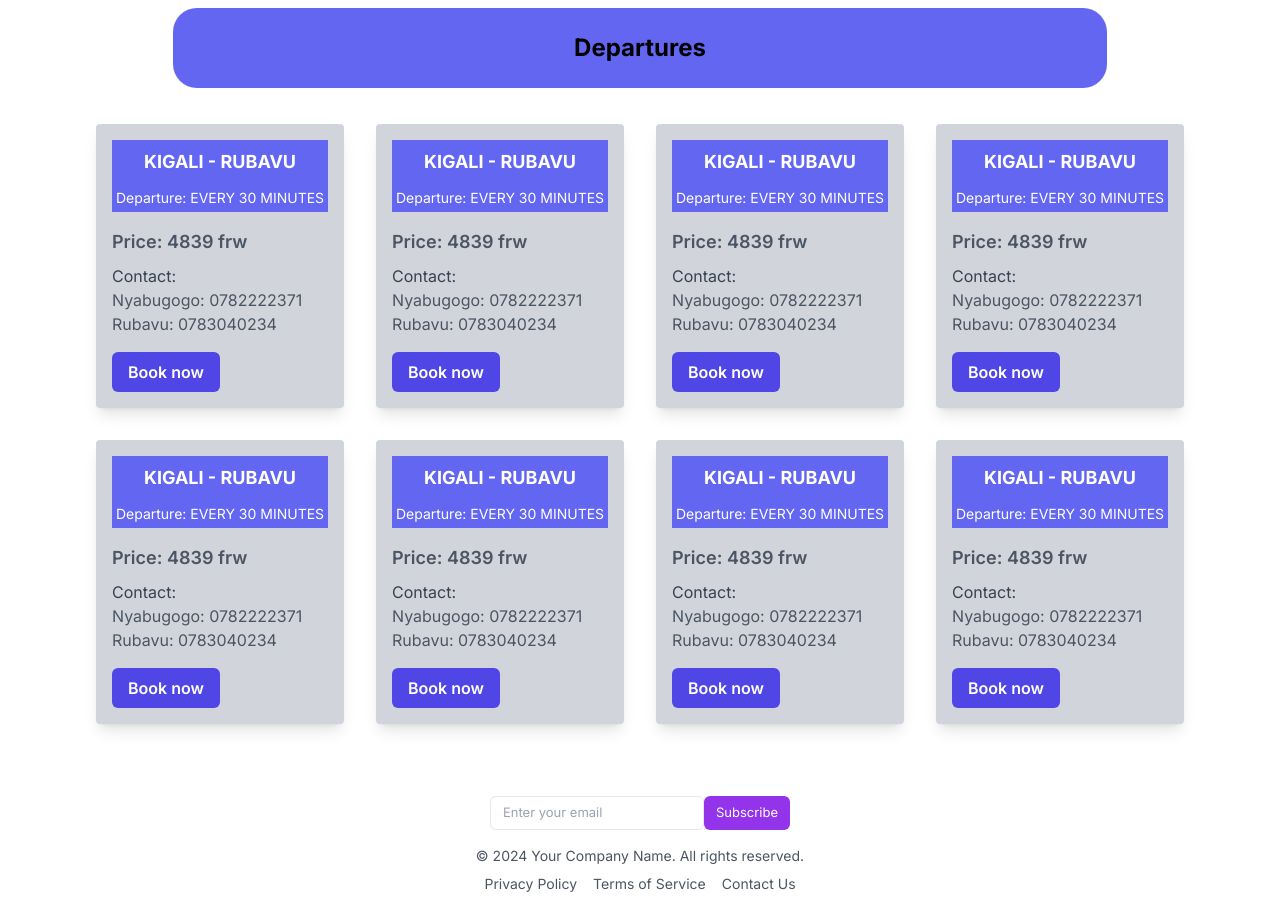
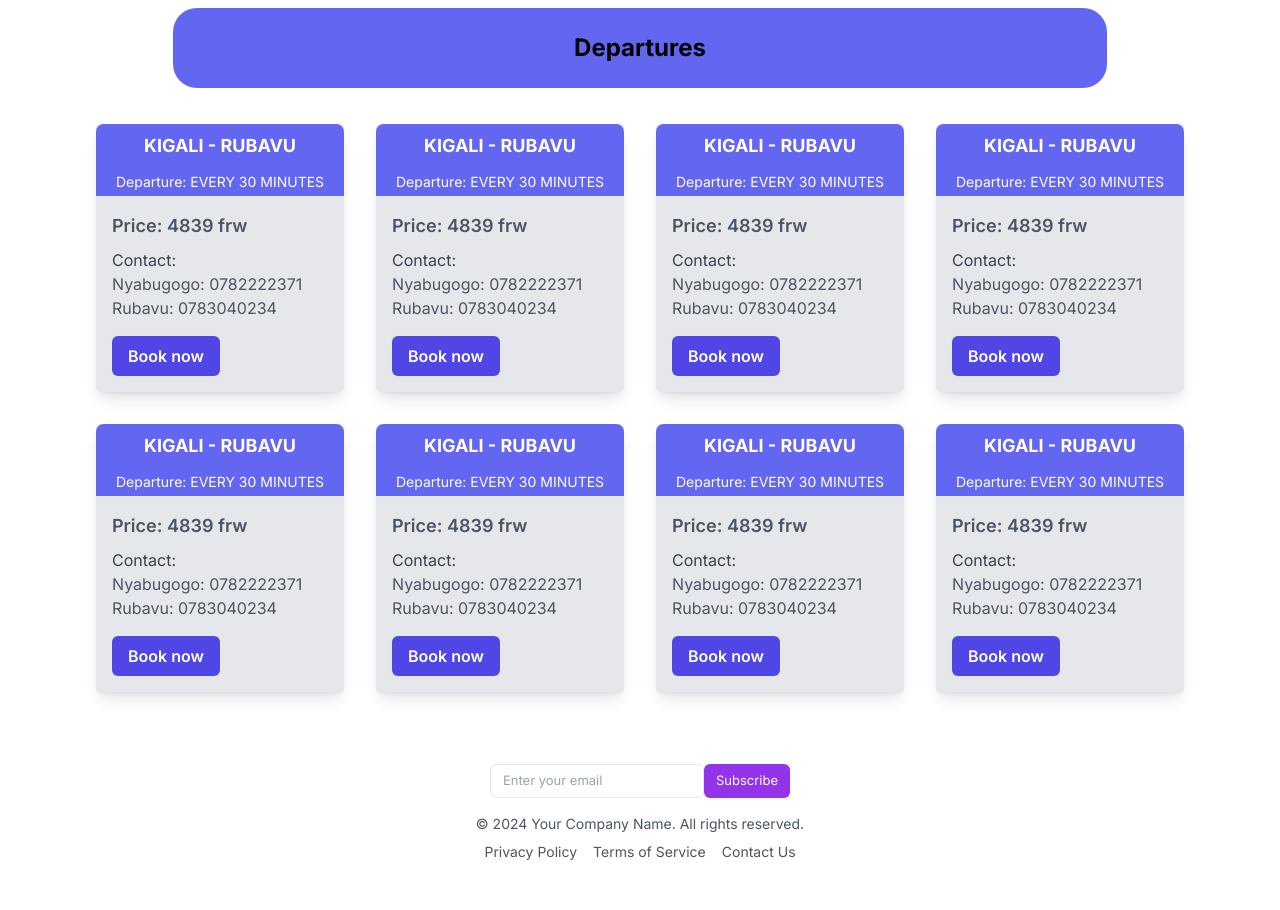
Before and after one commit to ETStraining/Ticket-Management-System, a React (Vite) app: page / in a window 1280 px wide. Shown: the part 1000-1910 px from the top of the page. After the commit the page ends 1878 px from the top, so only its background shows below. Built offline with nearby package versions, Linux system fonts and the light colour scheme.

Commit message:
home changes

```diff
--- a/src/components/DepartureCard.jsx
+++ b/src/components/DepartureCard.jsx
@@ -10,13 +10,16 @@ function DepartureCard() {
   ];
 
   return (
-    <div className="max-w-sm rounded  shadow-lg p-4 m-4 bg-gray-300">
-      <div className="bg-indigo-500 text-center text-white text-lg font-bold py-2">
+    <div className="max-w-sm rounded  shadow-lg p-4 m-4 bg-gray-200">
+      <div className="bg-indigo-500 mt-[-16px] mx-[-16px]  rounded-t-lg">
+      <div className=" text-center text-white text-lg font-bold py-2">
         {route}
       </div>
-      <div className="bg-indigo-500 text-center text-white text-sm py-1">
+      <div className=" text-center text-white text-sm py-1">
         Departure: {frequency}
       </div>
+      </div>
+
       <div className="py-4">
         <p className="text-gray-600 text-lg font-semibold">Price: {price}</p>
         <p className="text-gray-700 mt-2">Contact:</p>
@@ -27,7 +30,8 @@ function DepartureCard() {
         ))}
       </div>
       <Link to='/new-ticket'>
-      <button className='border-none px-4 py-2 bg-indigo-600 rounded-md text-white font-semibold'>Book now</button>
+      <button className='border-none px-4 py-2 bg-indigo-600 rounded-md text-white font-semibold
+      hover:bg-indigo-900'>Book now</button>
       </Link>
     </div>
   );
```
